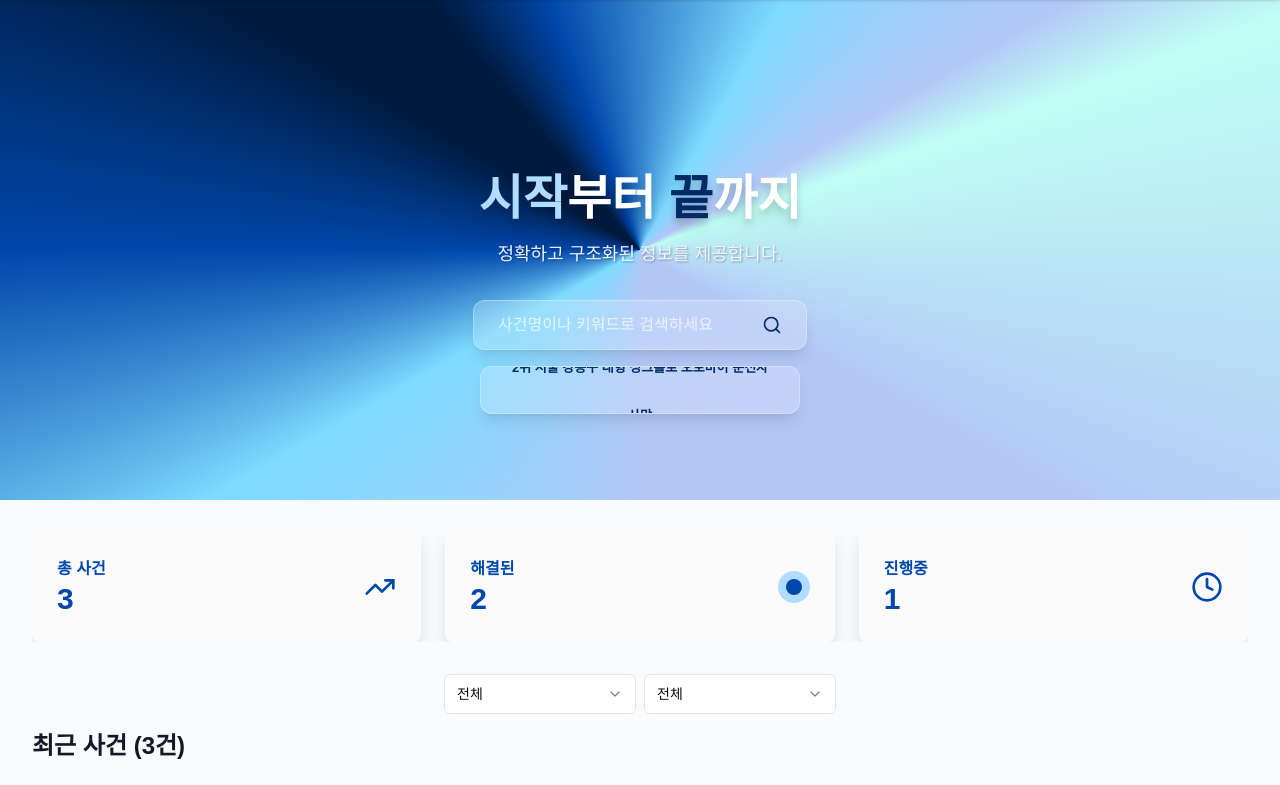
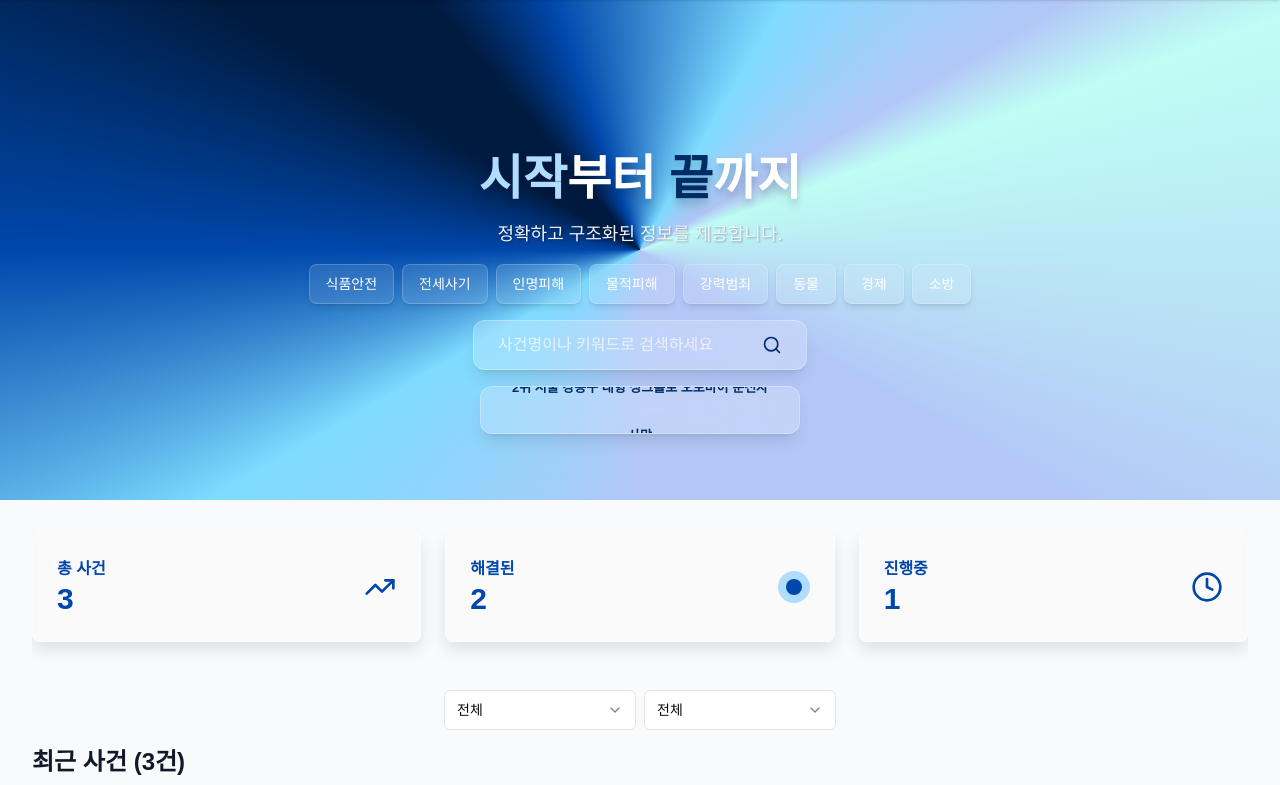
Before and after one commit to Huildam/FE, a Next.js app: page /main in a window 1280 px wide. Shown: the top 785 px of the page. Built offline with nearby package versions, Linux system fonts and the light colour scheme.

Commit message:
chore : main keyword button style 추가

```diff
--- a/app/main/page.tsx
+++ b/app/main/page.tsx
@@ -284,8 +284,28 @@ rgb(191, 254, 244) 310deg,
           </p>
         </div>
 
+        {/* 키워드 버튼 */}
+        <div className="mt-4 flex gap-2 items-center justify-center">
+          <Button variant={"keyword"}>식품안전</Button>
+          <Button variant={"keyword"}>전세사기</Button>
+          <Button variant={"keyword"}>인명피해</Button>
+          <Button variant={"keyword"}>물적피해</Button>
+          <Button variant={"keyword"}>강력범죄</Button>
+          <Button variant={"keyword"}>동물</Button>
+          <Button variant={"keyword"}>경제</Button>
+          <Button variant={"keyword"}>소방</Button>
+          {/* <Button variant={"keyword01"}>식품안전</Button>
+          <Button variant={"keyword02"}>전세사기</Button>
+          <Button variant={"keyword03"}>인명피해</Button>
+          <Button variant={"keyword04"}>물적피해</Button>
+          <Button variant={"keyword01"}>강력범죄</Button>
+          <Button variant={"keyword02"}>동물</Button>
+          <Button variant={"keyword03"}>경제</Button>
+          <Button variant={"keyword04"}>소방</Button> */}
+        </div>
+
         {/* 검색 박스 */}
-        <div className="mt-8 flex gap-2 bg-white/20 backdrop-blur-2xl border border-white/30 shadow-lg px-6 py-3 rounded-xl items-center">
+        <div className="mt-4 flex gap-2 bg-white/20 backdrop-blur-2xl border border-white/30 shadow-lg px-6 py-3 rounded-xl items-center">
           <input
             type="text"
             placeholder="사건명이나 키워드로 검색하세요"
@@ -309,7 +329,7 @@ rgb(191, 254, 244) 310deg,
       >
         {/* Stats */}
         <div
-          className="grid grid-cols-3 gap-6 mb-8 overflow-x-auto"
+          className="grid grid-cols-3 gap-6 pb-8 overflow-x-auto"
           style={{ minWidth: 300 }}
         >
           <Card
--- a/components/ui/button.tsx
+++ b/components/ui/button.tsx
@@ -1,8 +1,8 @@
-import * as React from "react"
-import { Slot } from "@radix-ui/react-slot"
-import { cva, type VariantProps } from "class-variance-authority"
+import * as React from "react";
+import { Slot } from "@radix-ui/react-slot";
+import { cva, type VariantProps } from "class-variance-authority";
 
-import { cn } from "@/lib/utils"
+import { cn } from "@/lib/utils";
 
 const buttonVariants = cva(
   "inline-flex items-center justify-center gap-2 whitespace-nowrap rounded-md text-sm font-medium ring-offset-background transition-colors focus-visible:outline-none focus-visible:ring-2 focus-visible:ring-ring focus-visible:ring-offset-2 disabled:pointer-events-none disabled:opacity-50 [&_svg]:pointer-events-none [&_svg]:size-4 [&_svg]:shrink-0",
@@ -18,6 +18,14 @@ const buttonVariants = cva(
           "bg-secondary text-secondary-foreground hover:bg-secondary/80",
         ghost: "hover:bg-accent hover:text-accent-foreground",
         link: "text-primary underline-offset-4 hover:underline",
+        keyword:
+          "bg-white/10 text-white rounded-lg backdrop-blur-md border border-white/20 shadow-md hover:scale-105 transitio",
+        // keyword02:
+        //   "text-white rounded-lg bg-gradient-to-r from-[#49D7B1] to-[#4C82F7] shadow-lg hover:scale-105 transition",
+        // keyword03:
+        //   "bg-gradient-to-r from-teal-400 to-blue-500 text-white shadow-md",
+        // keyword04:
+        //   "bg-transparent border border-white/30 text-white/80 shadow-sm hover:border-blue-400 hover:text-white hover:bg-white/10 transition",
       },
       size: {
         default: "h-10 px-4 py-2",
@@ -31,26 +39,26 @@ const buttonVariants = cva(
       size: "default",
     },
   }
-)
+);
 
 export interface ButtonProps
   extends React.ButtonHTMLAttributes<HTMLButtonElement>,
     VariantProps<typeof buttonVariants> {
-  asChild?: boolean
+  asChild?: boolean;
 }
 
 const Button = React.forwardRef<HTMLButtonElement, ButtonProps>(
   ({ className, variant, size, asChild = false, ...props }, ref) => {
-    const Comp = asChild ? Slot : "button"
+    const Comp = asChild ? Slot : "button";
     return (
       <Comp
         className={cn(buttonVariants({ variant, size, className }))}
         ref={ref}
         {...props}
       />
-    )
+    );
   }
-)
-Button.displayName = "Button"
+);
+Button.displayName = "Button";
 
-export { Button, buttonVariants }
+export { Button, buttonVariants };
```
